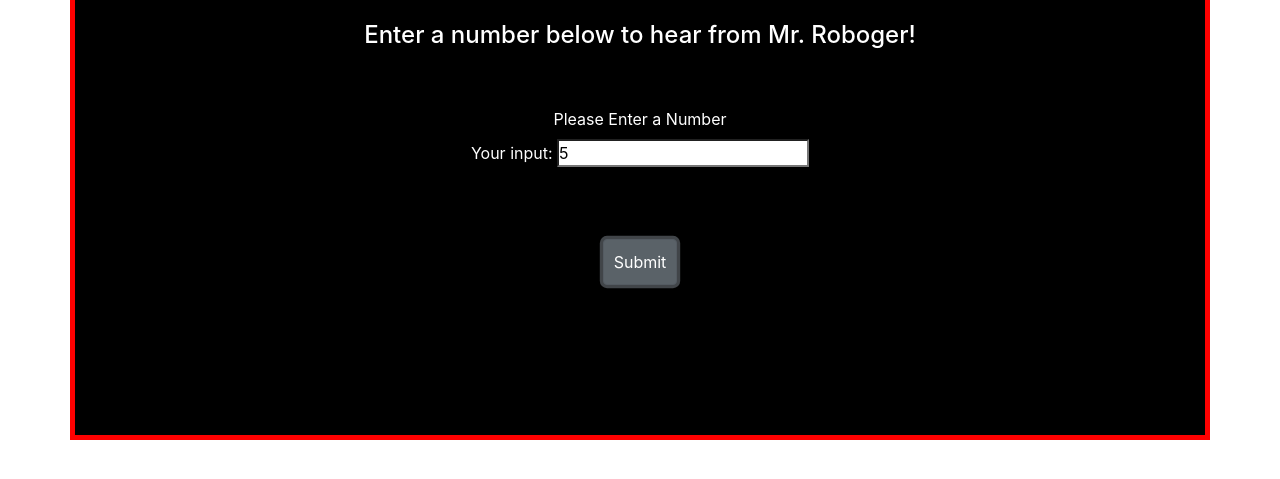
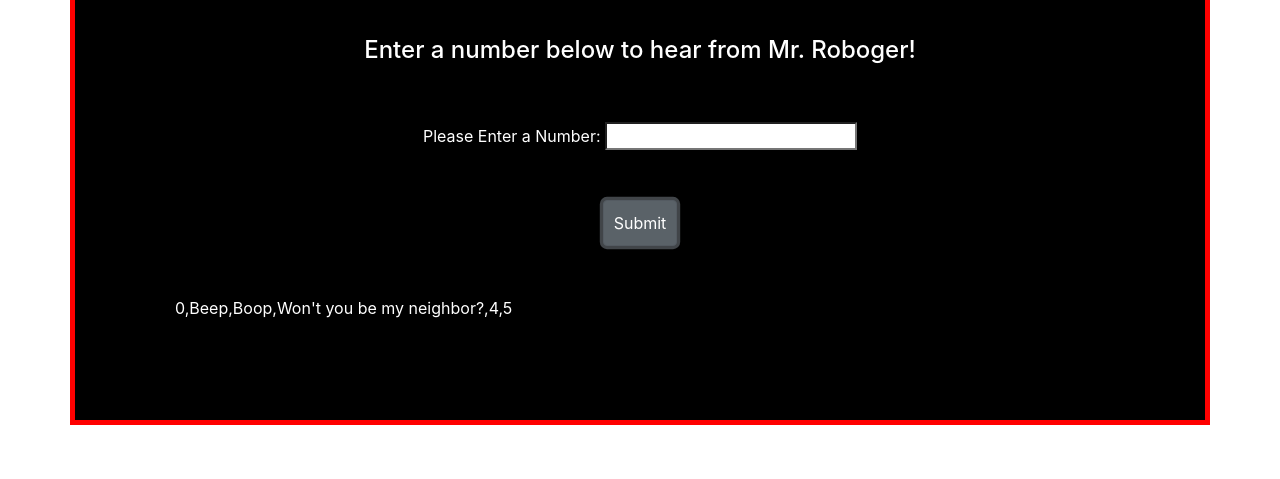
Before and after one commit to tonyfroc/mr-roboger, a plain HTML site: page index.html in a window 1280 px wide. Both pictures are taken after typing "5" into the empty fields and a click on the button "Submit". Shown: the part 275-754 px from the top of the page. Drawn offline with Linux system fonts and the light colour scheme.

Commit message:
Added first draft of User Interface logic

```diff
--- a/css/styles.css
+++ b/css/styles.css
@@ -25,6 +25,10 @@ h4 {
   text-align: center;
 }
 
+h5 {
+  text-align: center;
+}
+
 input {
   background-color: white;
 }
@@ -33,10 +37,6 @@ input {
   border: 5px solid red;
   padding: 100px;
   color: white;
-}
-
-.form-group {
-  text-align: center;
 }
 
 .button {
@@ -49,3 +49,7 @@ input {
   color: red;
   padding: 10px;
 }
+
+#enter-number{
+  text-align:center;
+}
--- a/index.html
+++ b/index.html
@@ -14,15 +14,14 @@
     <div class="container">
       <h1>🤖 Mr. Roboger's Neighborhood 🤖</h1>
       <h4>Enter a number below to hear from Mr. Roboger!</h4>
-      <div class="form-group">
-        <label for="enterNumber">Please Enter a Number </label>
-        <form id="some-form">
-          <label for="some-input">Your input:</label>
-          <input id="some-input" type="number">
-        </form>
-      </div>
+      <form id="enter-number">
+        Please Enter a Number: <input id="enter-num" type="number"><br>
+      </form>
       <div class="button">
         <button type="submit" class="btn btn-secondary">Submit</button>
+      </div>
+      <div id="robot-response">
+        <h5>Click Submit to see Mr. Roboger's Response!</h5>
       </div>
     </div>
   </body>
--- a/js/scripts.js
+++ b/js/scripts.js
@@ -1,3 +1,15 @@
+// User Interface Logic
+
+$(document).ready(function(){
+  $("button").click(function(){
+    const numInputStr = $('#enter-num').val();
+    const inputToNum = parseInt(numInputStr);
+    const robotStr = beepBoop(inputToNum)
+    $("#robot-response").text(robotStr);
+    $("form")[0].reset();
+  });
+});
+
 //                Business Logic
 
 function beepBoop(num) {
@@ -11,9 +23,7 @@ function beepBoop(num) {
       numArray[i] = `Boop`
     }
     else if (numArray.toString().includes(1))
-      numArray[i] = 'Beep'
+      numArray[i] = `Beep`
     }
-    return numArray
+    return numArray.toString()
 }
-
-console.log(beepBoop(12));
```
